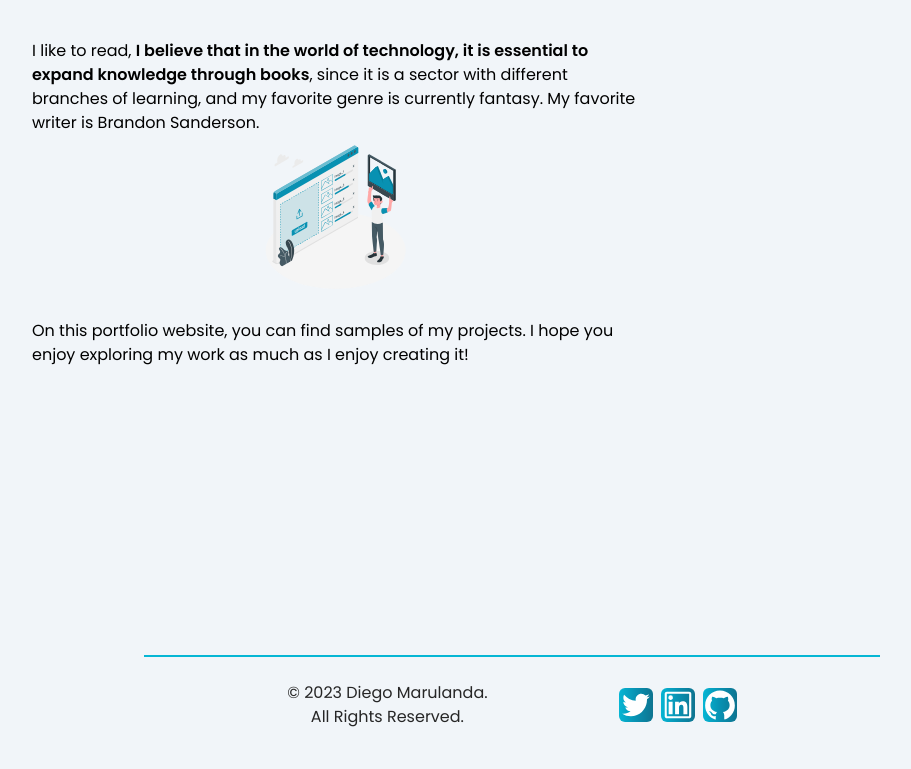
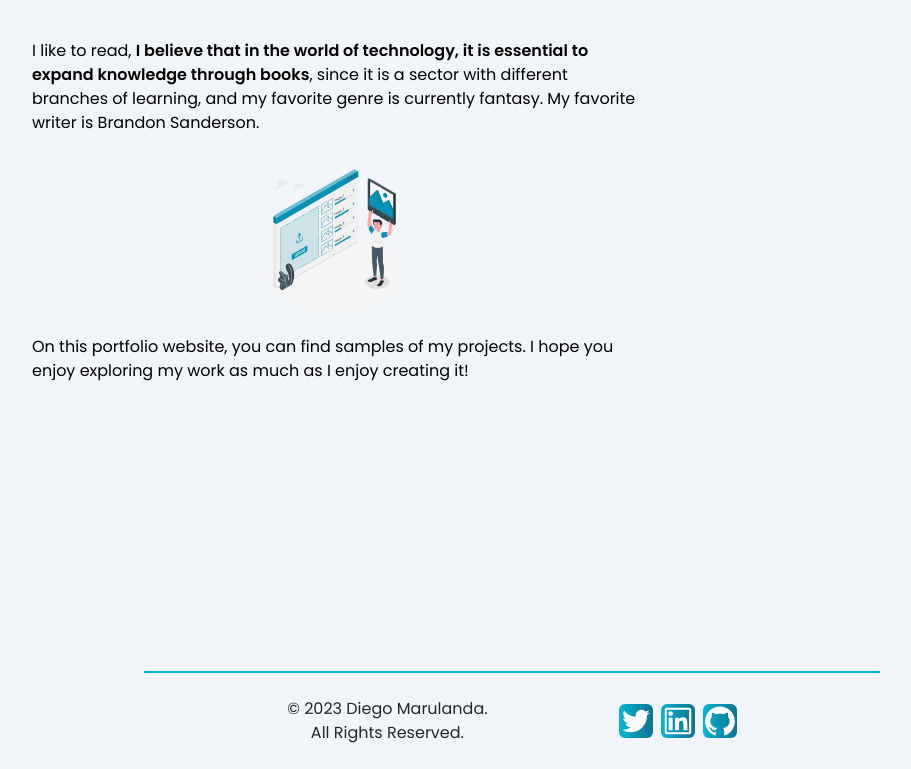
Before and after one commit to DiegoMarulandaB/Portfolio, a Next.js app: page /about in a window 1280 px wide. Shown: the part 1493-2262 px from the top of the page, without its empty margins (128-1039 px from the left). Built offline with nearby package versions, Linux system fonts and the light colour scheme.

Commit message:
add new illustration_about_2

```diff
--- a/src/app/about/page.tsx
+++ b/src/app/about/page.tsx
@@ -47,9 +47,11 @@ const About = () => {
             </span>
             , since it is a sector with different branches of learning, and my favorite genre is currently fantasy. My
             favorite writer is Brandon Sanderson.
+            </p>
             <br />
              <Image src="/web.svg" alt="web image" width={148} height={148} className="w-40 h-40 mx-auto" />
-            <br /> On this portfolio website, you can find samples of my projects. I hope you enjoy exploring my work as
+             <p className="mx-2 mt-4">
+             On this portfolio website, you can find samples of my projects. I hope you enjoy exploring my work as
             much as I enjoy creating it!
           </p>
         </div>
```
